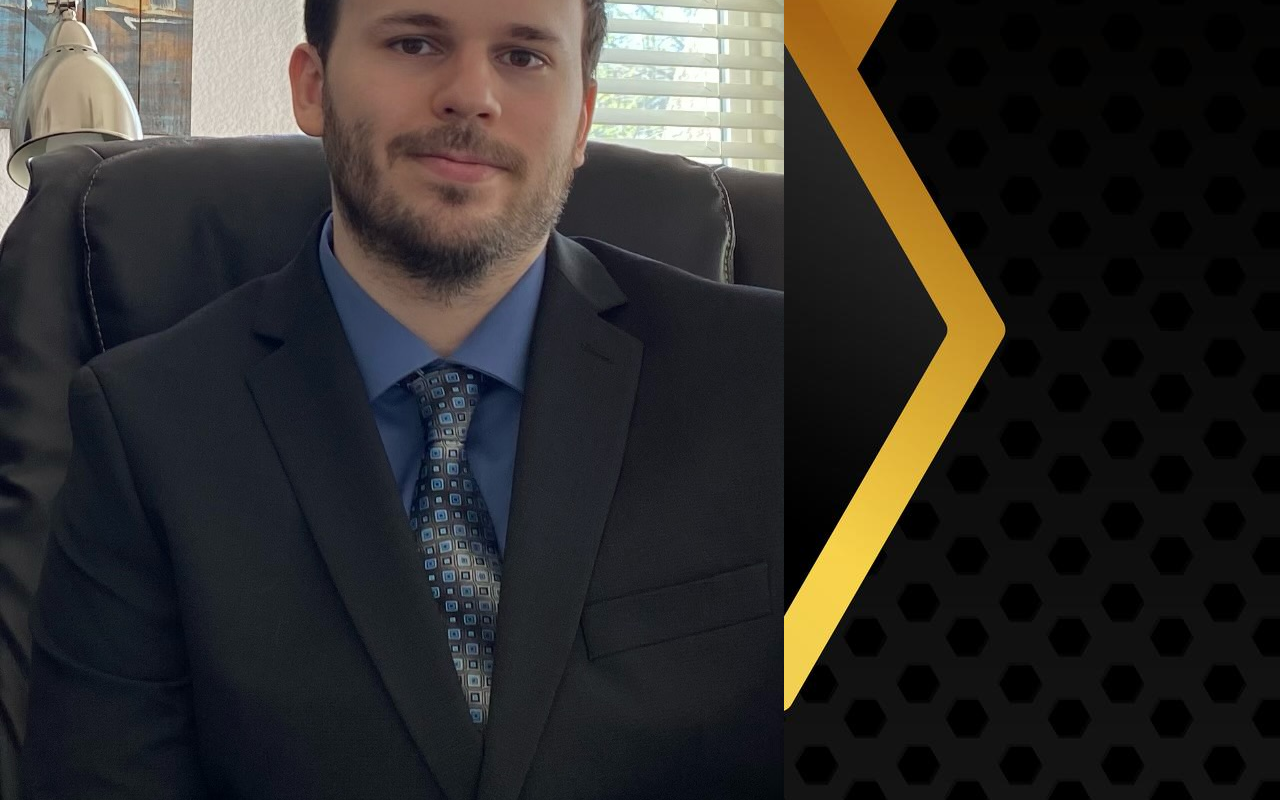
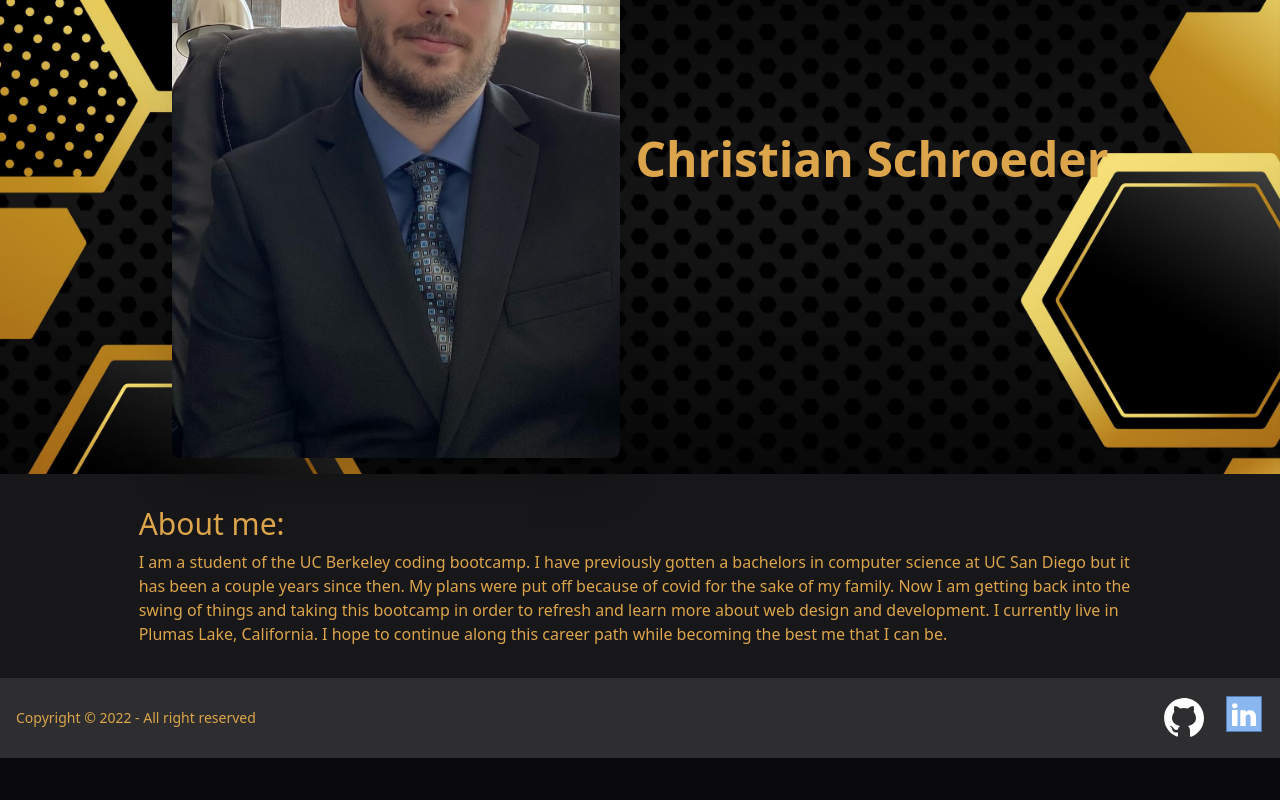
Before and after one commit to cmwschroeder/react-portfolio, a React (Create React App) app: page / in a window 1280 px wide. Shown: the part 220-1020 px from the top of the page. After the commit the page ends 978 px from the top, so only its background shows below. Built offline with nearby package versions, Linux system fonts and the light colour scheme.

Commit message:
added footer to page

```diff
--- /dev/null
+++ b/src/components/Footer.js
@@ -0,0 +1,27 @@
+import React from 'react';
+
+function Footer() {
+    return (
+        <footer className="footer items-center p-4 text-neutral-content bg-base-300">
+            <div className="items-center grid-flow-col">
+                <p>Copyright © 2022 - All right reserved</p>
+            </div>
+            <div className="grid-flow-col gap-4 md:place-self-center md:justify-self-end">
+                <a href="https://github.com/cmwschroeder" target="_blank" rel="noreferrer"><svg fill="#ffffff" xmlns="http://www.w3.org/2000/svg"
+                    viewBox="0 0 24 24" width="48px" height="48px">
+                    <path
+                        d="M10.9,2.1c-4.6,0.5-8.3,4.2-8.8,8.7c-0.5,4.7,2.2,8.9,6.3,10.5C8.7,21.4,9,21.2,9,20.8v-1.6c0,0-0.4,0.1-0.9,0.1 c-1.4,0-2-1.2-2.1-1.9c-0.1-0.4-0.3-0.7-0.6-1C5.1,16.3,5,16.3,5,16.2C5,16,5.3,16,5.4,16c0.6,0,1.1,0.7,1.3,1c0.5,0.8,1.1,1,1.4,1 c0.4,0,0.7-0.1,0.9-0.2c0.1-0.7,0.4-1.4,1-1.8c-2.3-0.5-4-1.8-4-4c0-1.1,0.5-2.2,1.2-3C7.1,8.8,7,8.3,7,7.6C7,7.2,7,6.6,7.3,6 c0,0,1.4,0,2.8,1.3C10.6,7.1,11.3,7,12,7s1.4,0.1,2,0.3C15.3,6,16.8,6,16.8,6C17,6.6,17,7.2,17,7.6c0,0.8-0.1,1.2-0.2,1.4 c0.7,0.8,1.2,1.8,1.2,3c0,2.2-1.7,3.5-4,4c0.6,0.5,1,1.4,1,2.3v2.6c0,0.3,0.3,0.6,0.7,0.5c3.7-1.5,6.3-5.1,6.3-9.3 C22,6.1,16.9,1.4,10.9,2.1z" />
+                </svg></a>
+                <a href="https://www.linkedin.com/in/christian-schroeder1/" target="_blank" rel="noreferrer"><svg
+                    xmlns="http://www.w3.org/2000/svg" viewBox="0 0 40 40" width="40px" height="40px">
+                    <path fill="#8bb7f0" d="M2.5 2.5H37.5V37.5H2.5z" />
+                    <path fill="#4e7ab5" d="M37,3v34H3V3H37 M38,2H2v36h36V2L38,2z" />
+                    <path fill="#fff"
+                        d="M8 16.077L13.538 16.077 13.538 27.085 13.538 32 8 32zM10.769 14.462L10.769 14.462C9.108 14.462 8 13.285 8 11.831s1.108-2.562 2.769-2.562 2.7 1.108 2.769 2.562C13.538 13.285 12.5 14.462 10.769 14.462zM32.027 32h-5.468c0 0 0-8.27 0-8.885s-.068-2.734-2.392-2.734c-2.05 0-2.392 1.982-2.392 2.734s0 8.885 0 8.885h-5.468V16.281h5.468v2.119c0 0 1.094-2.119 4.306-2.119 3.281 0 5.946 2.255 5.946 6.834V32z" />
+                </svg></a>
+            </div>
+        </footer>
+    )
+}
+
+export default Footer;
--- a/src/components/Porfolio.js
+++ b/src/components/Porfolio.js
@@ -2,6 +2,7 @@
 import NavBar from './NavBar';
 import Hero from './Hero';
 import About from './pages/About';
+import Footer from './Footer';
 
 function Portfolio() {
   const [currentPage, setCurrentPage] = useState('About');
@@ -11,7 +12,7 @@
       return <About />;
     }
     // if (currentPage === 'Projects') {
-    //   return <Blog />;
+    //   return <Projects />;
     // }
     // return <Contact />;
     return;
@@ -24,6 +25,7 @@
       <NavBar handlePageChange={handlePageChange} />
       <Hero />
       {renderPage()}
+      <Footer />
     </div>
   );
 }
--- a/tailwind.config.js
+++ b/tailwind.config.js
@@ -4,7 +4,9 @@
     "./src/App.js",
     "./src/components/Porfolio.js",
     "./src/components/NavBar.js",
-    "./src/components/pages/About.js"
+    "./src/components/pages/About.js",
+    "./src/components/Hero.js",
+    "./src/components/Footer.js"
   ],
   theme: {
     extend: {},
```
